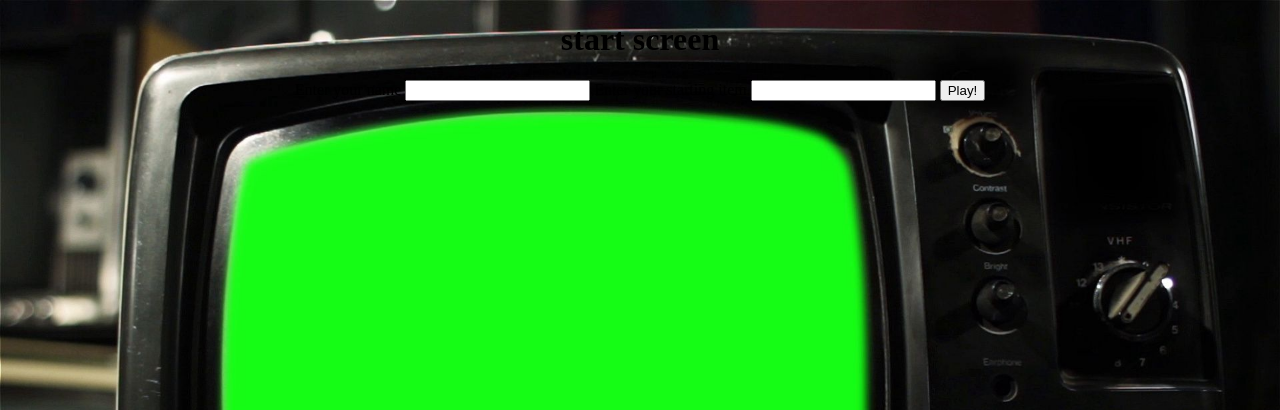
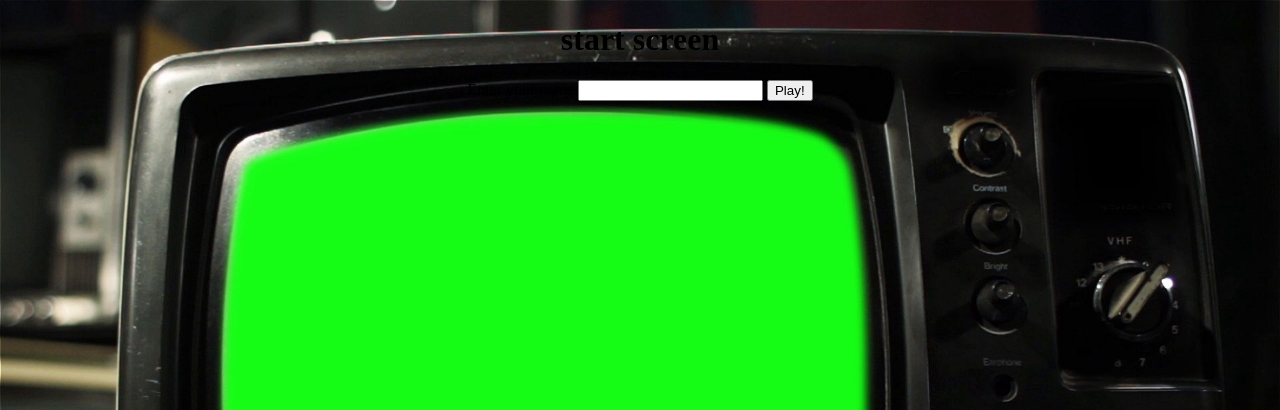
Before and after one commit to JamieM-Hub/browser-rpg-offline, a Flask app: page / in a window 1280 px wide. Shown: the top 410 px of the page. Run offline with Flask 2, Linux system fonts and the light colour scheme.

Commit message:
remove inventory field from start view form

```diff
--- a/templates/start.html
+++ b/templates/start.html
@@ -5,8 +5,6 @@
 <form action="{{ url_for ('start') }}" method="POST">
     <label for="name">Enter your name</label>
     <input type="text" id="name" name="name" required />
-    <label for="item">Enter your starting item</label>
-    <input type="text" id="item" name="item" required />
     <button type="submit">Play!</button>
 </form>
 
```
